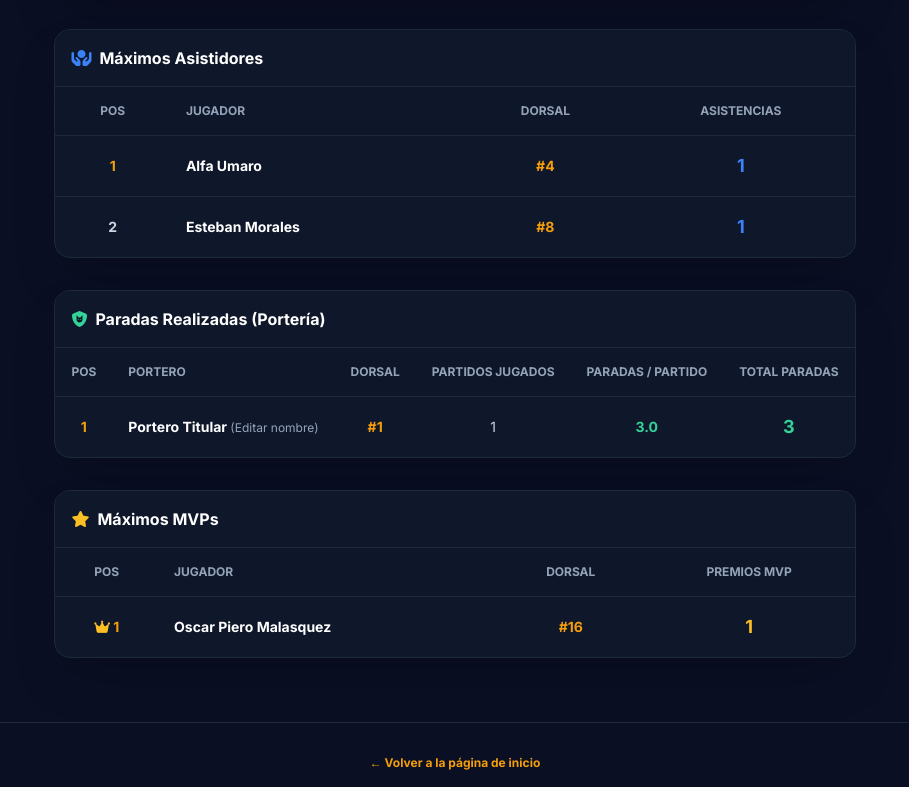
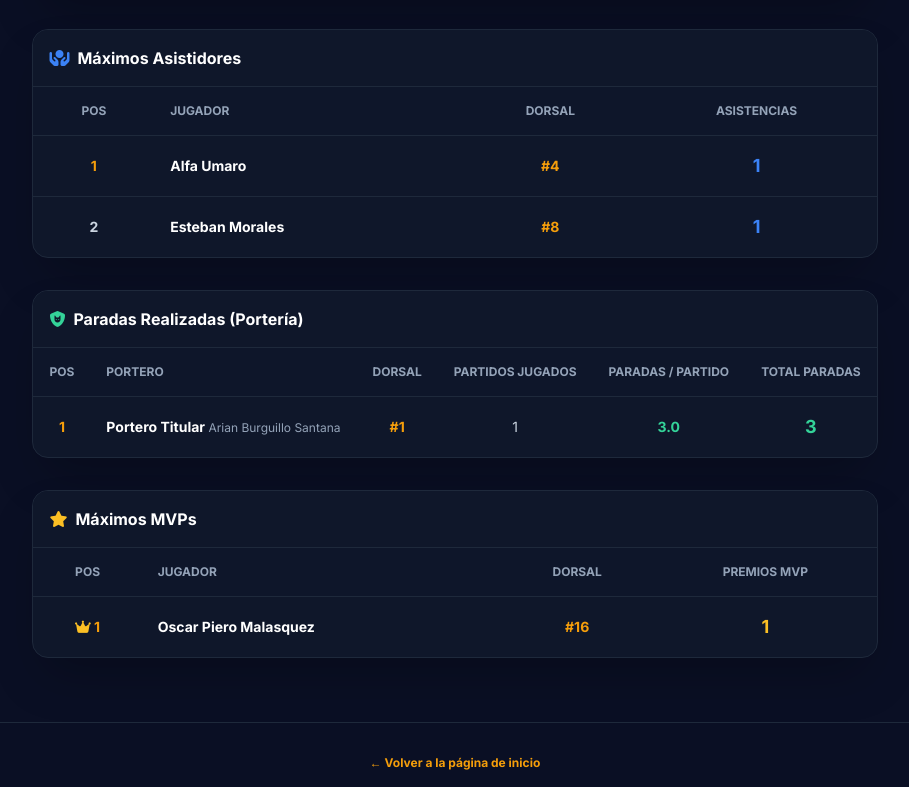
Before and after one commit to FrankJSantana/tinellers-fc, a plain HTML site: page estadisticas.html in a window 1280 px wide. Shown: the part 598-1385 px from the top of the page, without its empty margins (185-1094 px from the left). Drawn offline with nearby package versions, Linux system fonts and the light colour scheme.

Commit message:
Actualizado nombre de portero

```diff
--- a/estadisticas.html
+++ b/estadisticas.html
@@ -97,7 +97,7 @@
                     <!-- Puedes editar el nombre y dorsal del portero cuando gustes -->
                     <tr>
                         <td class="p-4 text-center font-bold text-tinellers-goldLight">1</td>
-                        <td class="p-4 font-bold text-white">Portero Titular <span class="text-xs text-slate-400 font-normal">(Editar nombre)</span></td>
+                        <td class="p-4 font-bold text-white">Portero Titular <span class="text-xs text-slate-400 font-normal">Arian Burguillo Santana</span></td>
                         <td class="p-4 text-center font-black text-tinellers-goldLight">#1</td>
                         <td class="p-4 text-center text-slate-300">1</td>
                         <td class="p-4 text-center font-bold text-emerald-400">3.0</td>
```
